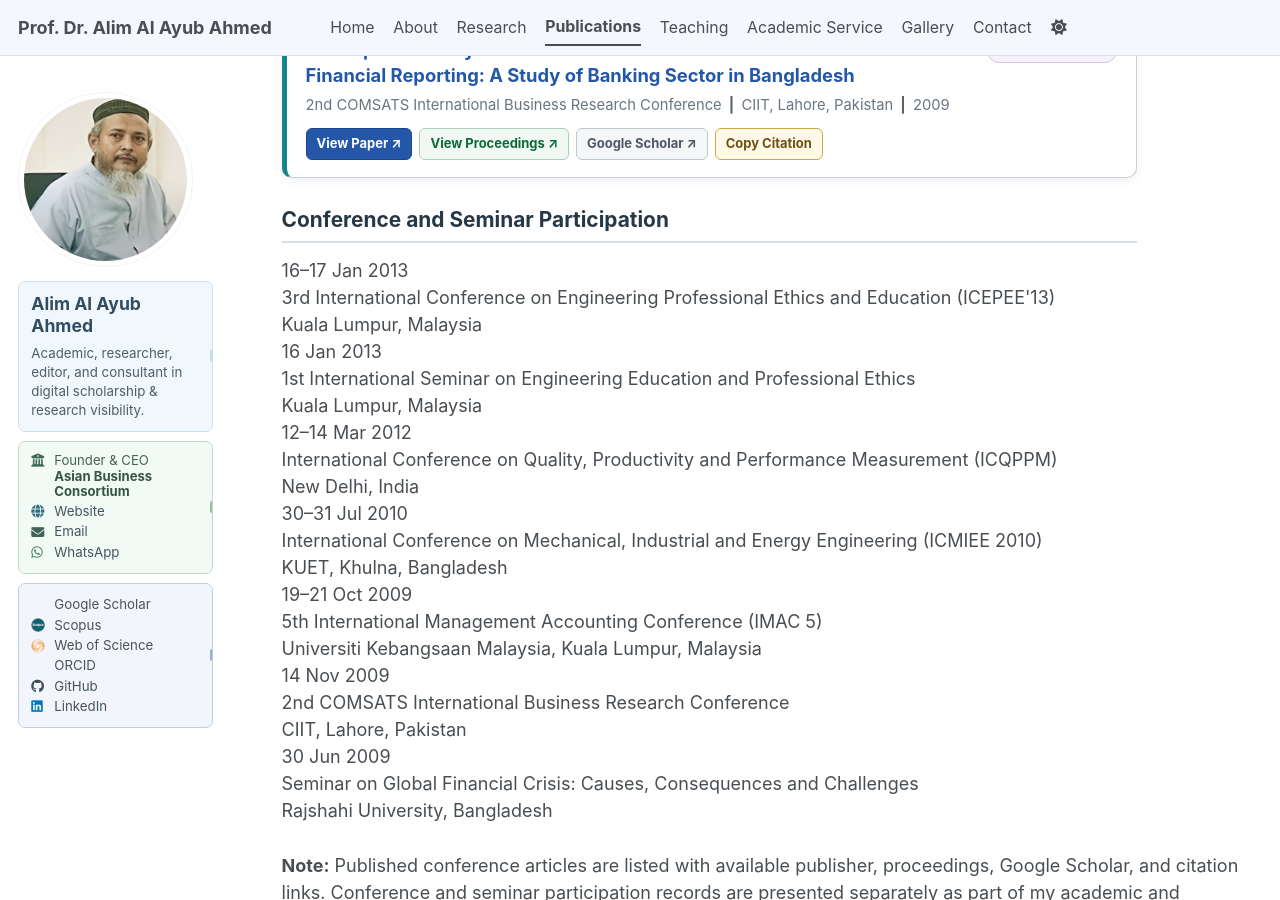
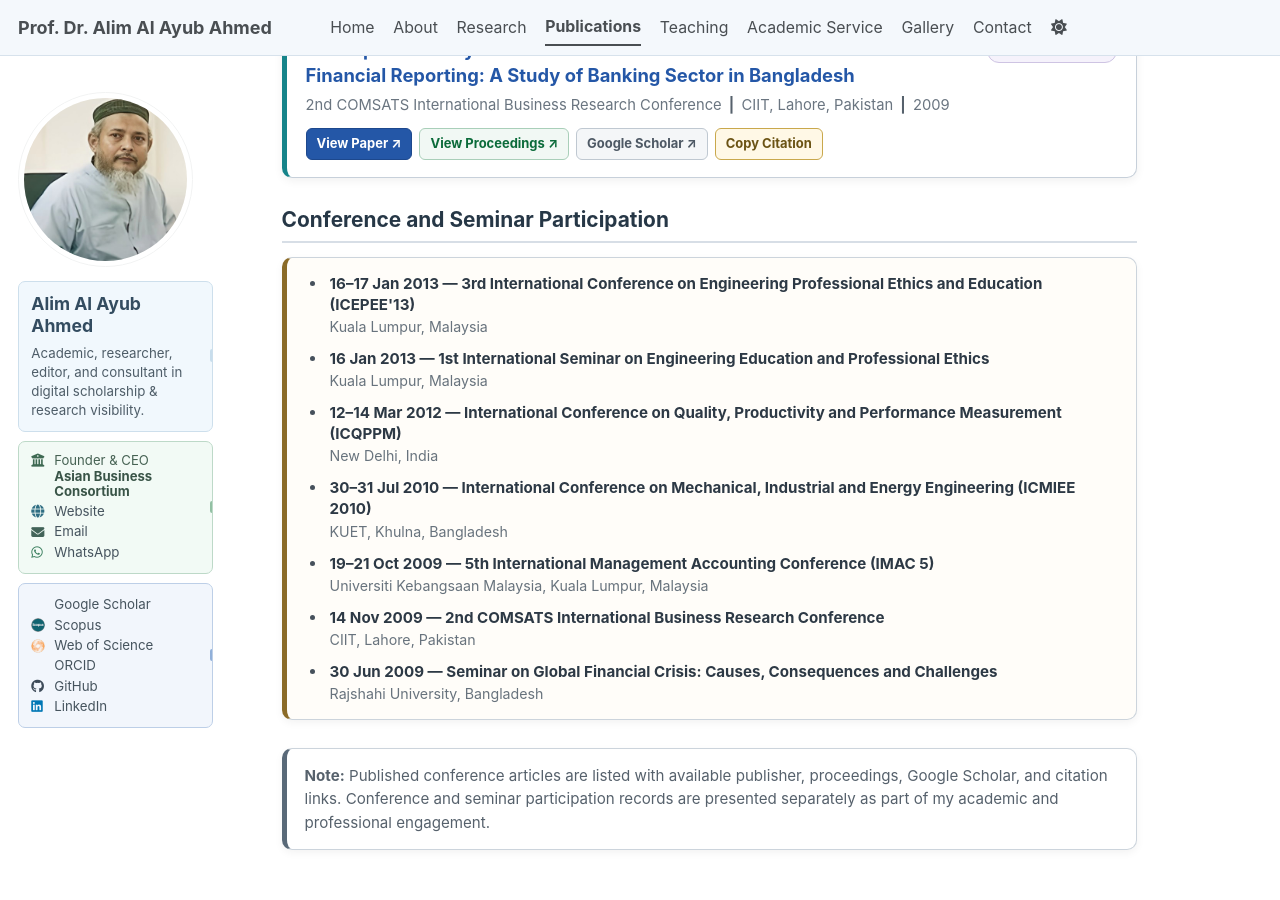
Before and after one commit to alimalayubahmed/alimalayubahmed.github.io, a Jekyll site: the page built from _pages/conf-proceedings.html, in a window 1280 px wide and 900 px high, scrolled down 1538 px. Built offline with Jekyll 4.4.1, drawn with Linux system fonts in a browser that asks for light colours; a style sheet for code colours, icons or effects is not loaded.

Commit message:
Update conf-proceedings.html

```diff
--- a/_pages/conf-proceedings.html
+++ b/_pages/conf-proceedings.html
@@ -507,164 +507,66 @@ author_profile: true
     Conference and Seminar Participation
   </div>
 
-  <div class="conf-event-list">
+  <div class="conf-compact-card participation-card">
 
+    <ul class="conf-list">
 
-    <article class="conf-event-card">
+      <li>
+        <strong>
+          16–17 Jan 2013 — 3rd International Conference on Engineering Professional
+          Ethics and Education (ICEPEE'13)
+        </strong>
+        <span>Kuala Lumpur, Malaysia</span>
+      </li>
 
-      <div class="conf-event-date">
-        <span class="date-main">16–17</span>
-        <span class="date-sub">Jan 2013</span>
-      </div>
+      <li>
+        <strong>
+          16 Jan 2013 — 1st International Seminar on Engineering Education and
+          Professional Ethics
+        </strong>
+        <span>Kuala Lumpur, Malaysia</span>
+      </li>
 
-      <div class="conf-event-content">
+      <li>
+        <strong>
+          12–14 Mar 2012 — International Conference on Quality, Productivity and
+          Performance Measurement (ICQPPM)
+        </strong>
+        <span>New Delhi, India</span>
+      </li>
 
-        <div class="conf-event-title">
-          3rd International Conference on Engineering Professional Ethics and
-          Education (ICEPEE'13)
-        </div>
+      <li>
+        <strong>
+          30–31 Jul 2010 — International Conference on Mechanical, Industrial and
+          Energy Engineering (ICMIEE 2010)
+        </strong>
+        <span>KUET, Khulna, Bangladesh</span>
+      </li>
 
-        <div class="conf-event-meta">
-          Kuala Lumpur, Malaysia
-        </div>
+      <li>
+        <strong>
+          19–21 Oct 2009 — 5th International Management Accounting Conference
+          (IMAC 5)
+        </strong>
+        <span>Universiti Kebangsaan Malaysia, Kuala Lumpur, Malaysia</span>
+      </li>
 
-      </div>
+      <li>
+        <strong>
+          14 Nov 2009 — 2nd COMSATS International Business Research Conference
+        </strong>
+        <span>CIIT, Lahore, Pakistan</span>
+      </li>
 
-    </article>
+      <li>
+        <strong>
+          30 Jun 2009 — Seminar on Global Financial Crisis: Causes, Consequences
+          and Challenges
+        </strong>
+        <span>Rajshahi University, Bangladesh</span>
+      </li>
 
-
-    <article class="conf-event-card">
-
-      <div class="conf-event-date">
-        <span class="date-main">16</span>
-        <span class="date-sub">Jan 2013</span>
-      </div>
-
-      <div class="conf-event-content">
-
-        <div class="conf-event-title">
-          1st International Seminar on Engineering Education and Professional Ethics
-        </div>
-
-        <div class="conf-event-meta">
-          Kuala Lumpur, Malaysia
-        </div>
-
-      </div>
-
-    </article>
-
-
-    <article class="conf-event-card">
-
-      <div class="conf-event-date">
-        <span class="date-main">12–14</span>
-        <span class="date-sub">Mar 2012</span>
-      </div>
-
-      <div class="conf-event-content">
-
-        <div class="conf-event-title">
-          International Conference on Quality, Productivity and Performance
-          Measurement (ICQPPM)
-        </div>
-
-        <div class="conf-event-meta">
-          New Delhi, India
-        </div>
-
-      </div>
-
-    </article>
-
-
-    <article class="conf-event-card">
-
-      <div class="conf-event-date">
-        <span class="date-main">30–31</span>
-        <span class="date-sub">Jul 2010</span>
-      </div>
-
-      <div class="conf-event-content">
-
-        <div class="conf-event-title">
-          International Conference on Mechanical, Industrial and Energy Engineering
-          (ICMIEE 2010)
-        </div>
-
-        <div class="conf-event-meta">
-          KUET, Khulna, Bangladesh
-        </div>
-
-      </div>
-
-    </article>
-
-
-    <article class="conf-event-card">
-
-      <div class="conf-event-date">
-        <span class="date-main">19–21</span>
-        <span class="date-sub">Oct 2009</span>
-      </div>
-
-      <div class="conf-event-content">
-
-        <div class="conf-event-title">
-          5th International Management Accounting Conference (IMAC 5)
-        </div>
-
-        <div class="conf-event-meta">
-          Universiti Kebangsaan Malaysia, Kuala Lumpur, Malaysia
-        </div>
-
-      </div>
-
-    </article>
-
-
-    <article class="conf-event-card">
-
-      <div class="conf-event-date">
-        <span class="date-main">14</span>
-        <span class="date-sub">Nov 2009</span>
-      </div>
-
-      <div class="conf-event-content">
-
-        <div class="conf-event-title">
-          2nd COMSATS International Business Research Conference
-        </div>
-
-        <div class="conf-event-meta">
-          CIIT, Lahore, Pakistan
-        </div>
-
-      </div>
-
-    </article>
-
-
-    <article class="conf-event-card">
-
-      <div class="conf-event-date">
-        <span class="date-main">30</span>
-        <span class="date-sub">Jun 2009</span>
-      </div>
-
-      <div class="conf-event-content">
-
-        <div class="conf-event-title">
-          Seminar on Global Financial Crisis: Causes, Consequences and Challenges
-        </div>
-
-        <div class="conf-event-meta">
-          Rajshahi University, Bangladesh
-        </div>
-
-      </div>
-
-    </article>
+    </ul>
 
   </div>
 
@@ -675,14 +577,21 @@ author_profile: true
      FOOTER NOTE
      ========================================================= -->
 
-<div class="conf-note">
+<section class="conf-section">
 
-  <strong>Note:</strong>
-  Published conference articles are listed with available publisher, proceedings,
-  Google Scholar, and citation links. Conference and seminar participation records
-  are presented separately as part of my academic and professional engagement.
+  <div class="conf-compact-card">
 
-</div>
+    <p style="margin:0; color:#56616c; font-size:.84em; line-height:1.55;">
+      <strong>Note:</strong>
+      Published conference articles are listed with available publisher,
+      proceedings, Google Scholar, and citation links. Conference and seminar
+      participation records are presented separately as part of my academic
+      and professional engagement.
+    </p>
+
+  </div>
+
+</section>
 
 
 <!-- =========================================================
```
Also changed, not shown: other parts of _pages/conf-proceedings.html (+7 -7 lines).
